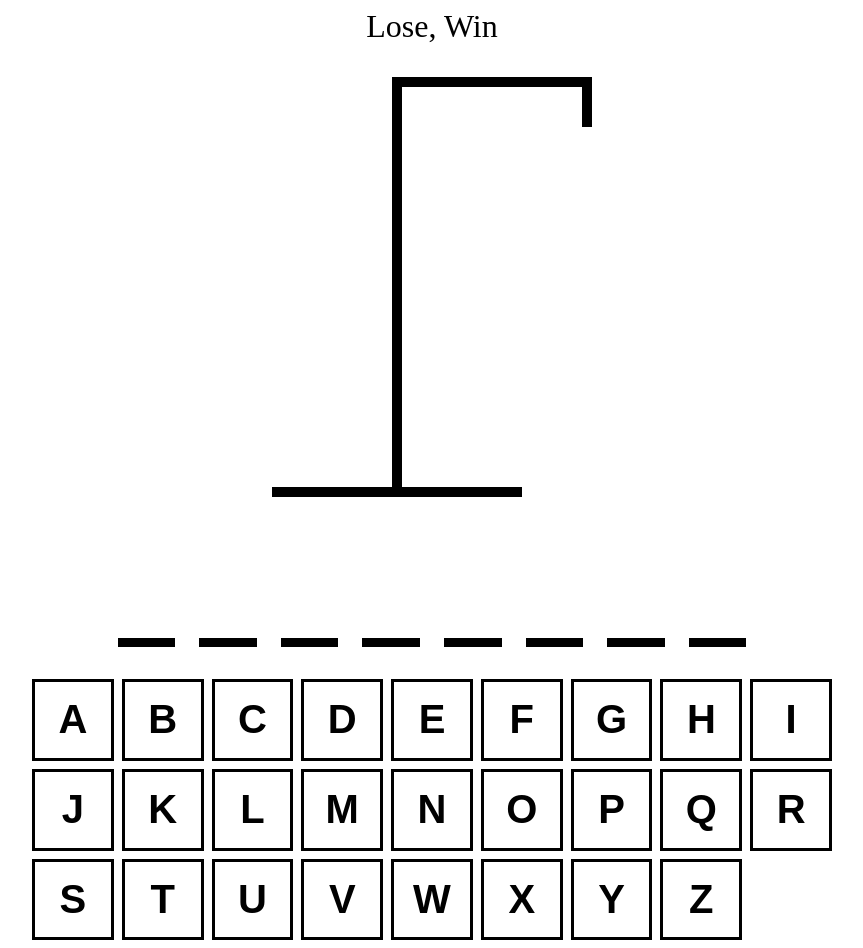
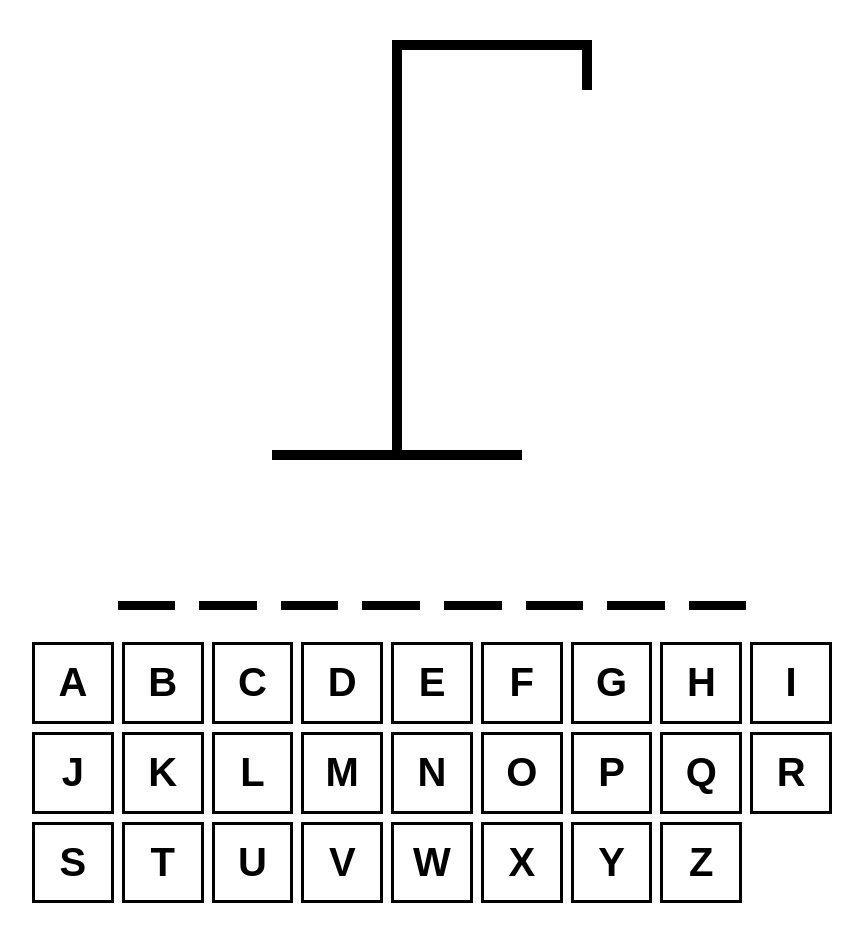
Before and after one commit to matthewcreek/hangman, a React (Vite) app: page / in a window 1280 px wide. Shown: the whole page, without its empty margins (208-1071 px from the left). After the commit the page ends 911 px from the top, so only its background shows below. Built offline with nearby package versions, Linux system fonts and the light colour scheme; the HTML template or start-up script is replaced by a standard one.

Commit message:
win and lose conditions set and ui reflects as such. word reveals upon loss

```diff
--- a/src/App.tsx
+++ b/src/App.tsx
@@ -13,11 +13,14 @@ function App() {
   const [guessedLetters, setGuessedLetters] = useState<string[]>([])
   const incorrectLetters = guessedLetters.filter(letter => !wordToGuess.includes(letter))
 
+  const isLoser = incorrectLetters.length >= 6;
+  const isWinner = wordToGuess.split('').every(letter => guessedLetters.includes(letter))
+
   const addGuessedLetter = useCallback((letter: string) => {
-    if (guessedLetters.includes(letter)) return
+    if (guessedLetters.includes(letter) || isLoser || isWinner) return
 
     setGuessedLetters(currentLetters => [...currentLetters, letter])
-  }, [guessedLetters])
+  }, [guessedLetters, isLoser, isWinner])
 
   useEffect(() => {
     const handler = (e: KeyboardEvent) => {
@@ -47,13 +50,18 @@ function App() {
       alignItems: 'center',
     }}>
       <div style={{ fontSize: '2rem', textAlign: 'center'}}>
-        Lose,
-        Win
+        {isWinner && 'You Won! - Refresh to play again!'}
+        {isLoser && 'Better luck next time! Refresh to try again.'}
       </div>
       <HangmanDrawing numberOfGuesses={incorrectLetters.length}/>
-      <HangmanWord guessedLetters={guessedLetters} wordToGuess={wordToGuess}/>
+      <HangmanWord
+        guessedLetters={guessedLetters}
+        wordToGuess={wordToGuess}
+        reveal={isLoser}
+      />
       <div style={{ alignSelf:'stretch' }}>
         <Keyboard
+          disabled={isWinner || isLoser}
           activeLetters={guessedLetters.filter(letter =>
             wordToGuess.includes(letter)
           )}
--- a/src/HangmanWord.tsx
+++ b/src/HangmanWord.tsx
@@ -1,10 +1,11 @@
 type HangmanWordProps = {
     guessedLetters: string[]
     wordToGuess: string
+    reveal?: boolean
 }
 
 
-export default function HangmanWord({ guessedLetters, wordToGuess}: HangmanWordProps) {
+export default function HangmanWord({ guessedLetters, wordToGuess, reveal = false}: HangmanWordProps) {
 
     return (
         <div
@@ -19,7 +20,7 @@ export default function HangmanWord({ guessedLetters, wordToGuess}: HangmanWordP
         >
         {wordToGuess.split("").map((letter, index) => {
             return <span style={{ borderBottom:'.1em solid black'}} key={index}>
-                <span style={{ visibility: guessedLetters.includes(letter) ? 'visible' : 'hidden'}}>
+                <span style={{ visibility: guessedLetters.includes(letter) || reveal ? 'visible' : 'hidden', color: !guessedLetters.includes(letter) && reveal ? 'red' : 'black'}}>
                     {letter}
                 </span>
             </span>
--- a/src/Keyboard.tsx
+++ b/src/Keyboard.tsx
@@ -30,12 +30,13 @@ const KEYS = [
 ]
 
 type KeyboardProps = {
+    disabled?: boolean
     activeLetters: string[]
     inactiveLetters: string[]
     addGuessedLetter: (letter: string) => void
 }
 
-export default function Keyboard({ activeLetters, inactiveLetters, addGuessedLetter}: KeyboardProps) {
+export default function Keyboard({ disabled = false, activeLetters, inactiveLetters, addGuessedLetter}: KeyboardProps) {
     return (
         <div style={{ display:'grid', gridTemplateColumns:'repeat(auto-fit, minmax(75px, 1fr))',gap:'.5rem'}}>
             {KEYS.map(letter => {
@@ -45,7 +46,7 @@ export default function Keyboard({ activeLetters, inactiveLetters, addGuessedLet
                     <button
                         onClick={() => addGuessedLetter(letter)}
                         className={`${styles.btn} ${isActive ? styles.active : ''} ${isInactive ? styles.inactive : ''}`}
-                        disabled={isInactive || isActive}
+                        disabled={isInactive || isActive || disabled}
                         key={letter}
                     >
                         {letter}
```
